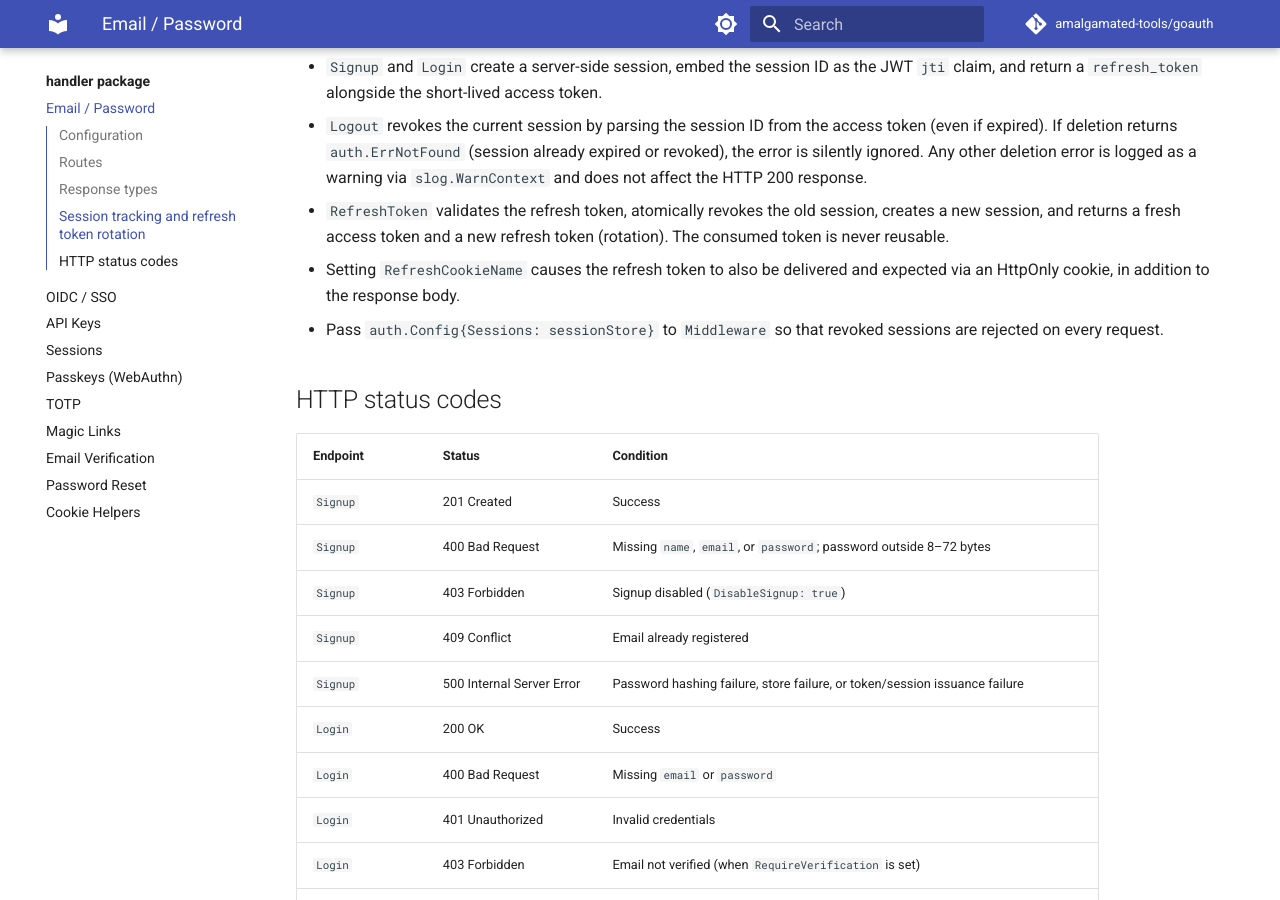
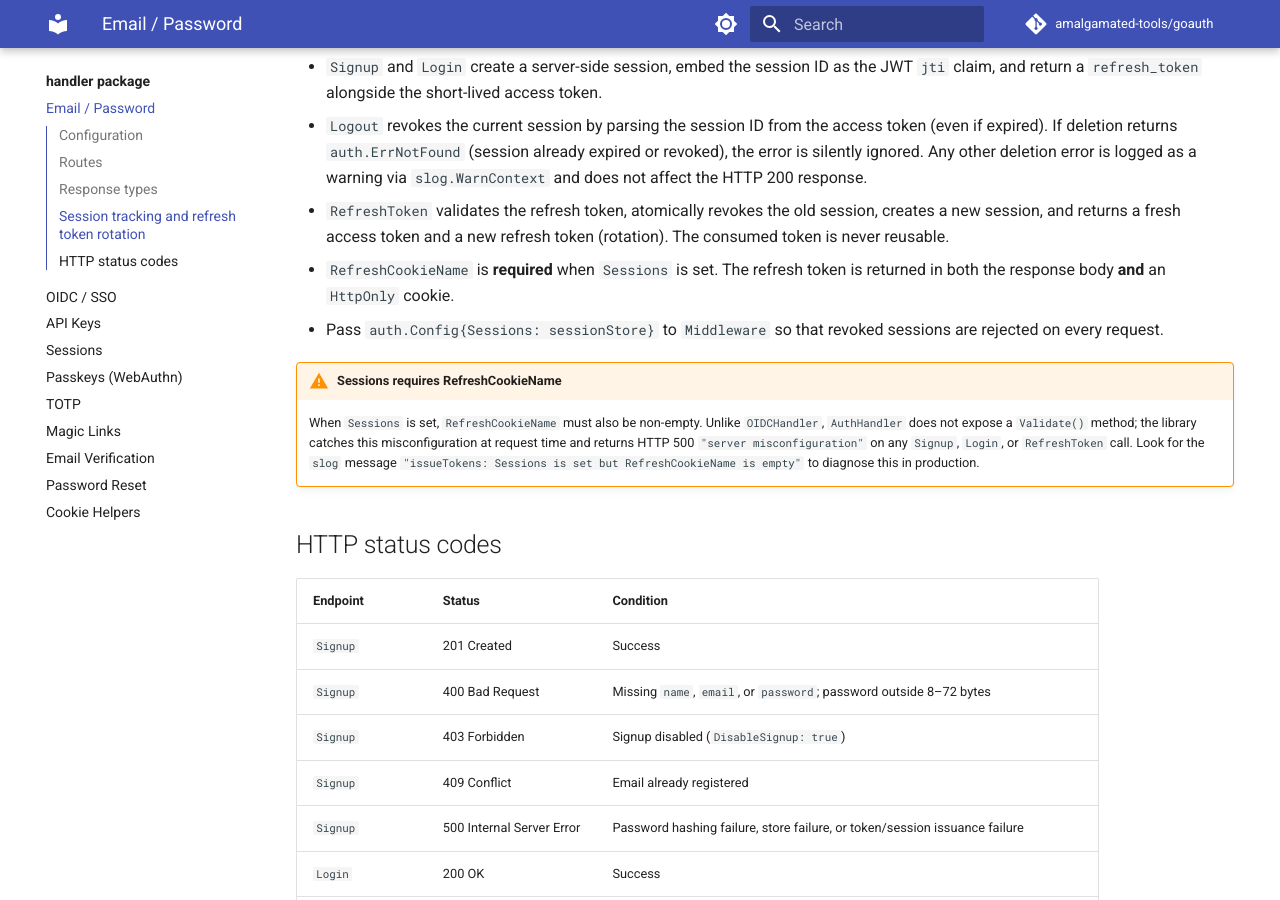
Before and after one commit to amalgamated-tools/goauth, an MkDocs documentation site: the page built from docs/handler/auth.md, in a window 1280 px wide and 900 px high, scrolled down 1370 px. Built offline with MkDocs 1.6.1 and Material for MkDocs 9.7.7, drawn with Linux system fonts in a browser that asks for light colours; comment, search, counter and statistics services are not loaded; some of the changed text lies outside the part shown.

Commit message:
docs: correct RefreshCookieName requirement when Sessions is set
AuthHandler, MagicLinkHandler, and PasskeyHandler all call the shared
issueTokens helper, which returns HTTP 500 'server misconfiguration'
when Sessions is non-nil but RefreshCookieName is empty (see the fast-
fail guard in handler/helpers.go). The previous docs described
RefreshCookieName as 'optional' and implied the refresh token would
still be returned in the response body when the cookie name was absent —
neither is correct.

- auth.md: update the config comment from 'optional' to 'required when
  Sessions is set'; replace the misleading bullet with a clear statement
  that RefreshCookieName is required; add a warning admonition mirroring
  the one already present in oidc.md, including the slog message to
  look for in production.
- passkeys.md: apply the same correction to the Session tracking section.
- magic-links.md: extend the session tracking sentence to note the
  requirement and link to auth.md for the full explanation.

Co-authored-by: Copilot <223556219+Copilot@users.noreply.github.com>

````diff
--- a/docs/handler/auth.md
+++ b/docs/handler/auth.md
@@ -13,7 +13,7 @@ h := &handler.AuthHandler{
     DisableSignup:       false,    // set true to prevent self-registration
     Sessions:            sessionStore, // optional; enables session tracking and refresh tokens
     RefreshTokenTTL:     handler.DefaultRefreshTokenTTL, // defaults to 7 days when Sessions is set
-    RefreshCookieName:   "refresh",  // optional; stores refresh token in an HttpOnly cookie
+    RefreshCookieName:   "refresh",  // required when Sessions is set; stores refresh token in an HttpOnly cookie
     RequireVerification: true,       // optional; rejects login for unverified email addresses
 }
 ```
@@ -50,8 +50,11 @@ When `Sessions` is set on `AuthHandler`:
 - `Signup` and `Login` create a server-side session, embed the session ID as the JWT `jti` claim, and return a `refresh_token` alongside the short-lived access token.
 - `Logout` revokes the current session by parsing the session ID from the access token (even if expired). If deletion returns `auth.ErrNotFound` (session already expired or revoked), the error is silently ignored. Any other deletion error is logged as a warning via `slog.WarnContext` and does not affect the HTTP 200 response.
 - `RefreshToken` validates the refresh token, atomically revokes the old session, creates a new session, and returns a fresh access token and a new refresh token (rotation). The consumed token is never reusable.
-- Setting `RefreshCookieName` causes the refresh token to also be delivered and expected via an HttpOnly cookie, in addition to the response body.
+- `RefreshCookieName` is **required** when `Sessions` is set. The refresh token is returned in both the response body **and** an `HttpOnly` cookie.
 - Pass `auth.Config{Sessions: sessionStore}` to `Middleware` so that revoked sessions are rejected on every request.
+
+!!! warning "Sessions requires RefreshCookieName"
+    When `Sessions` is set, `RefreshCookieName` must also be non-empty. Unlike `OIDCHandler`, `AuthHandler` does not expose a `Validate()` method; the library catches this misconfiguration at request time and returns HTTP 500 `"server misconfiguration"` on any `Signup`, `Login`, or `RefreshToken` call. Look for the `slog` message `"issueTokens: Sessions is set but RefreshCookieName is empty"` to diagnose this in production.
 
 ## HTTP status codes
 
````
Also changed, not shown: docs/handler/magic-links.md (+1 -1 lines), docs/handler/passkeys.md (+1 -1 lines).
